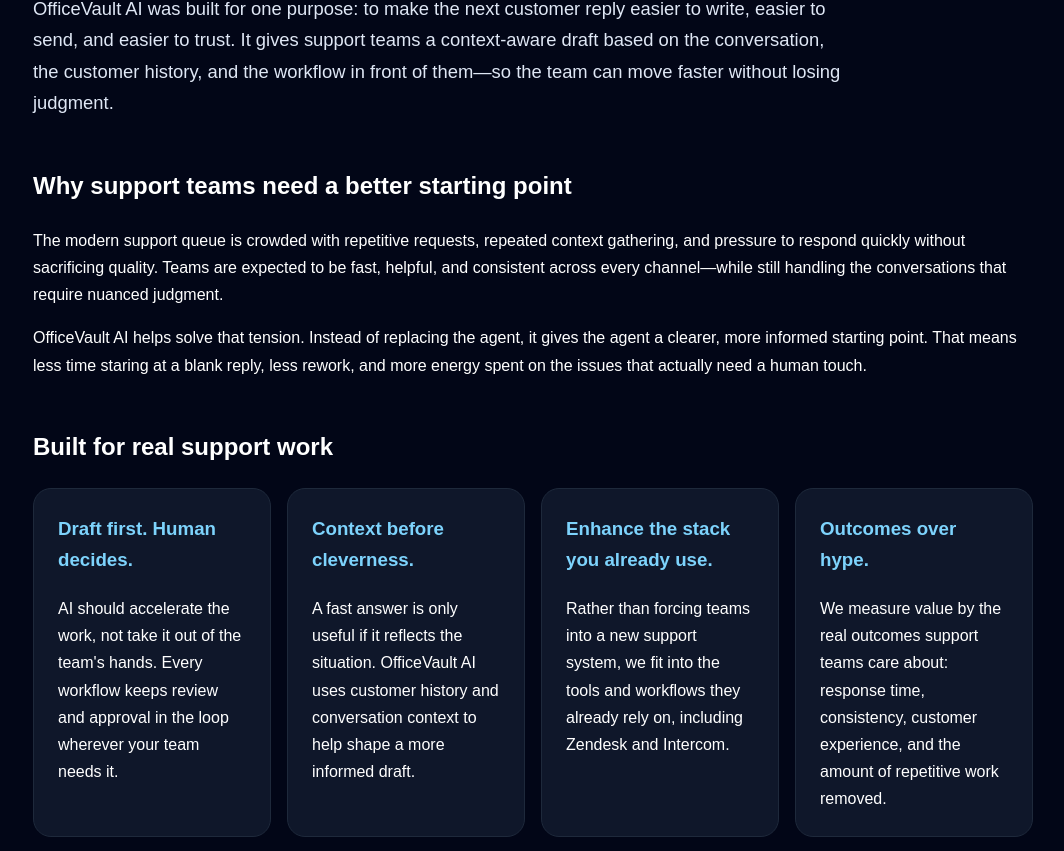
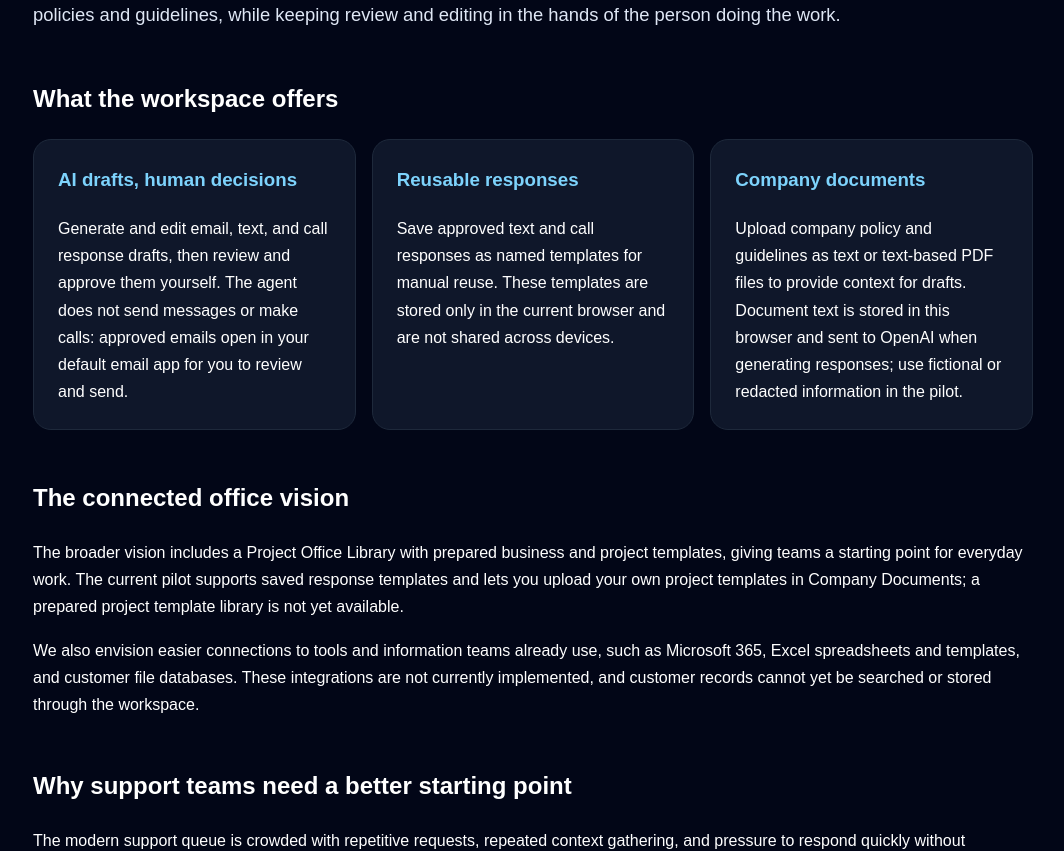
Before and after one commit to DixonSolutionsAI/dixon-ai-solutions, a Next.js app: page /about in a window 1280 px wide. Shown: the part 396-1247 px from the top of the page, without its empty margins (107-1171 px from the left). Built offline with nearby package versions, Linux system fonts and the light colour scheme.

Commit message:
Add project office template uploads
Co-authored-by: Copilot <223556219+Copilot@users.noreply.github.com>

```diff
--- a/app/about/page.js
+++ b/app/about/page.js
@@ -1,7 +1,7 @@
 export const metadata = {
-  title: "About OfficeVault AI | Human-Controlled Support AI",
+  title: "About OfficeVault AI | AI Office Workspace",
   description:
-    "OfficeVault AI helps support teams reduce repetitive reply work with context-aware drafts, human review, and workflows designed for real customer conversations.",
+    "Explore OfficeVault AI's human-reviewed response drafting, reusable templates, and vision for a connected AI office workspace.",
 };
 
 const sectionStyle = { marginTop: "3rem" };
@@ -39,15 +39,69 @@ export default function AboutPage() {
         </p>
 
         <h1 style={{ fontSize: "clamp(2.3rem, 4vw, 4rem)", lineHeight: 1.1 }}>
-          AI that helps your support team reply faster—without taking the human out of support.
+          An AI office workspace built around people, projects, and better responses.
         </h1>
 
         <p style={{ fontSize: "1.15rem", color: "#dfe7f5", maxWidth: "820px" }}>
-          OfficeVault AI was built for one purpose: to make the next customer reply
-          easier to write, easier to send, and easier to trust. It gives support teams a
-          context-aware draft based on the conversation, the customer history, and the
-          workflow in front of them—so the team can move faster without losing judgment.
+          OfficeVault AI brings AI-assisted response drafting and reusable resources together
+          with human oversight. The current pilot helps teams prepare responses using an inquiry
+          and optional company policies and guidelines, while keeping review and editing in
+          the hands of the person doing the work.
         </p>
+
+        <section style={sectionStyle}>
+          <h2>What the workspace offers</h2>
+          <div
+            style={{
+              display: "grid",
+              gridTemplateColumns: "repeat(auto-fit, minmax(220px, 1fr))",
+              gap: "1rem",
+              marginTop: "1.25rem",
+            }}
+          >
+            <article style={cardStyle}>
+              <h3 style={{ marginTop: 0, color: "#7dd3fc" }}>AI drafts, human decisions</h3>
+              <p style={{ marginBottom: 0 }}>
+                Generate and edit email, text, and call response drafts, then review and approve
+                them yourself. The agent does not send messages or make calls: approved emails
+                open in your default email app for you to review and send.
+              </p>
+            </article>
+            <article style={cardStyle}>
+              <h3 style={{ marginTop: 0, color: "#7dd3fc" }}>Reusable responses</h3>
+              <p style={{ marginBottom: 0 }}>
+                Save approved text and call responses as named templates for manual reuse.
+                These templates are stored only in the current browser and are not shared
+                across devices.
+              </p>
+            </article>
+            <article style={cardStyle}>
+              <h3 style={{ marginTop: 0, color: "#7dd3fc" }}>Company documents</h3>
+              <p style={{ marginBottom: 0 }}>
+                Upload company policy and guidelines as text or text-based PDF files to provide
+                context for drafts. Document text is stored in this browser and sent to OpenAI
+                when generating responses; use fictional or redacted information in the pilot.
+              </p>
+            </article>
+          </div>
+        </section>
+
+        <section style={sectionStyle}>
+          <h2>The connected office vision</h2>
+          <p>
+            The broader vision includes a Project Office Library with prepared business and
+            project templates, giving teams a starting point for everyday work. The current
+            pilot supports saved response templates and lets you upload your own project
+            templates in Company Documents; a prepared project template library is not yet
+            available.
+          </p>
+          <p>
+            We also envision easier connections to tools and information teams already use,
+            such as Microsoft 365, Excel spreadsheets and templates, and customer file
+            databases. These integrations are not currently implemented, and customer records
+            cannot yet be searched or stored through the workspace.
+          </p>
+        </section>
 
         <section style={sectionStyle}>
           <h2>Why support teams need a better starting point</h2>
@@ -79,28 +133,29 @@ export default function AboutPage() {
               <h3 style={{ marginTop: 0, color: "#7dd3fc" }}>Draft first. Human decides.</h3>
               <p style={{ marginBottom: 0 }}>
                 AI should accelerate the work, not take it out of the team&apos;s hands. Every
-                workflow keeps review and approval in the loop wherever your team needs it.
+                pilot keeps review, editing, and approval in the hands of your team.
               </p>
             </article>
             <article style={cardStyle}>
               <h3 style={{ marginTop: 0, color: "#7dd3fc" }}>Context before cleverness.</h3>
               <p style={{ marginBottom: 0 }}>
                 A fast answer is only useful if it reflects the situation. OfficeVault AI uses
-                customer history and conversation context to help shape a more informed draft.
+                the inquiry and any uploaded company policy and guidelines to help shape a
+                more informed draft.
               </p>
             </article>
             <article style={cardStyle}>
-              <h3 style={{ marginTop: 0, color: "#7dd3fc" }}>Enhance the stack you already use.</h3>
+              <h3 style={{ marginTop: 0, color: "#7dd3fc" }}>Designed for connected work.</h3>
               <p style={{ marginBottom: 0 }}>
-                Rather than forcing teams into a new support system, we fit into the tools and
-                workflows they already rely on, including Zendesk and Intercom.
+                The vision is to connect office tools and customer information to the workspace.
+                Those connections are not yet available in the pilot.
               </p>
             </article>
             <article style={cardStyle}>
               <h3 style={{ marginTop: 0, color: "#7dd3fc" }}>Outcomes over hype.</h3>
               <p style={{ marginBottom: 0 }}>
-                We measure value by the real outcomes support teams care about: response time,
-                consistency, customer experience, and the amount of repetitive work removed.
+                We focus on the outcomes teams care about: response time, consistency, customer
+                experience, and reducing repetitive work.
               </p>
             </article>
           </div>
@@ -131,8 +186,8 @@ export default function AboutPage() {
             without making them less accountable.
           </p>
           <p>
-            The goal is simple: deliver a more useful reply, reduce repetitive work, and give
-            support teams a tool they can trust in everyday execution.
+            The pilot has not been validated for production customer data. Use fictional or
+            redacted cases and review each draft before using it.
           </p>
         </section>
 
--- /dev/null
+++ b/app/get-started/company-documents/project-office-templates/page.js
@@ -0,0 +1,5 @@
+import CompanyDocuments from "../../../company-documents-view";
+
+export default function ProjectOfficeTemplatesPage() {
+  return <CompanyDocuments showTemplates />;
+}
--- a/app/get-started/layout.js
+++ b/app/get-started/layout.js
@@ -47,7 +47,7 @@ export default function GetStartedLayout({ children }) {
         }}
       >
         {tabs.map(({ href, label }) => {
-          const isActive = href === "/get-started" ? isWorkSpace : pathname === href;
+          const isActive = href === "/get-started" ? isWorkSpace : pathname === href || pathname.startsWith(`${href}/`);
           return (
             <Link
               key={href}
```
Also changed, not shown: app/company-documents-view.js (+15 -1 lines), app/project-office-templates.js (added, +108 -0 lines), app/project-template-storage.mjs (added, +68 -0 lines), 2 other files (tests, documents, lock files or other folders).
